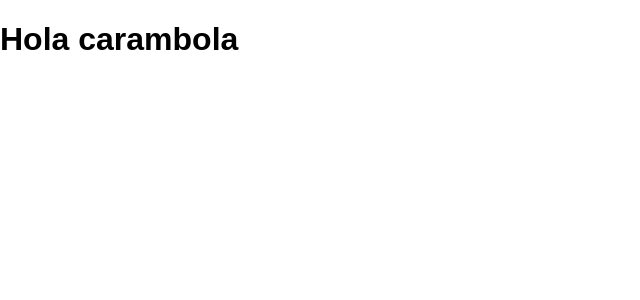
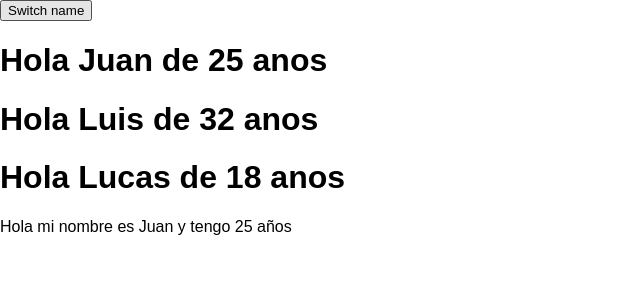
Before and after one commit to juanbrk/react-first-app, a React (Create React App) app: page / in a window 1280 px wide. Shown: the top 300 px of the page, without its empty margins (0-640 px from the left). Built offline with nearby package versions, Linux system fonts and the light colour scheme.

Commit message:
Creado el archivo Person.js Agregado un componente Person en app.js Agregada la propiedad click al elemento Person en app.js Agregado parametro newName a switchNameHandler en app.js Llamada a switchNameHandler de dos formas diferentes, con arrow function y bind en app.js

```diff
--- a/src/App.js
+++ b/src/App.js
@@ -1,12 +1,36 @@
 import React, { Component } from 'react';
-import logo from './logo.svg';
 import './App.css';
+import Person from './Person/Person.js';
 
 class App extends Component {
+  state = {
+    personaas: [
+      {name: 'Juan', age:25},
+      {name: 'Luis', age: 32},
+      {name: 'Lucas', age: 18}
+    ]
+  };
+
+  switchNameHandler = (newName) => {
+    this.setState({
+      personaas: [
+        {name: newName, age:25},
+        {name: 'Lufis', age: 312},
+        {name: 'Luchas', age: 18}
+      ]
+    })
+
+  }
   render() {
     return (
       <div className="App">
-        <h1>Hola carambola</h1>
+        <button onClick={ () => this.switchNameHandler("Luchiano")}>Switch name</button>
+        <h1>Hola {this.state.personaas[0].name} de {this.state.personaas[0].age} anos</h1>
+        <h1>Hola {this.state.personaas[1].name} de {this.state.personaas[1].age} anos</h1>
+        <h1>Hola {this.state.personaas[2].name} de {this.state.personaas[2].age} anos</h1>
+        <Person name="Juan" age="25" click={this.switchNameHandler.bind(this, "Juanete")}/>
+
+
       </div>
     );
   }
--- /dev/null
+++ b/src/Person/Person.js
@@ -0,0 +1,12 @@
+import React from 'react';
+const person = (props)=> {
+
+    return(
+        <div>
+            <p onClick={props.click}>Hola mi nombre es {props.name} y tengo {props.age} años</p>
+        </div>
+
+    )
+};
+
+export default person;
```
